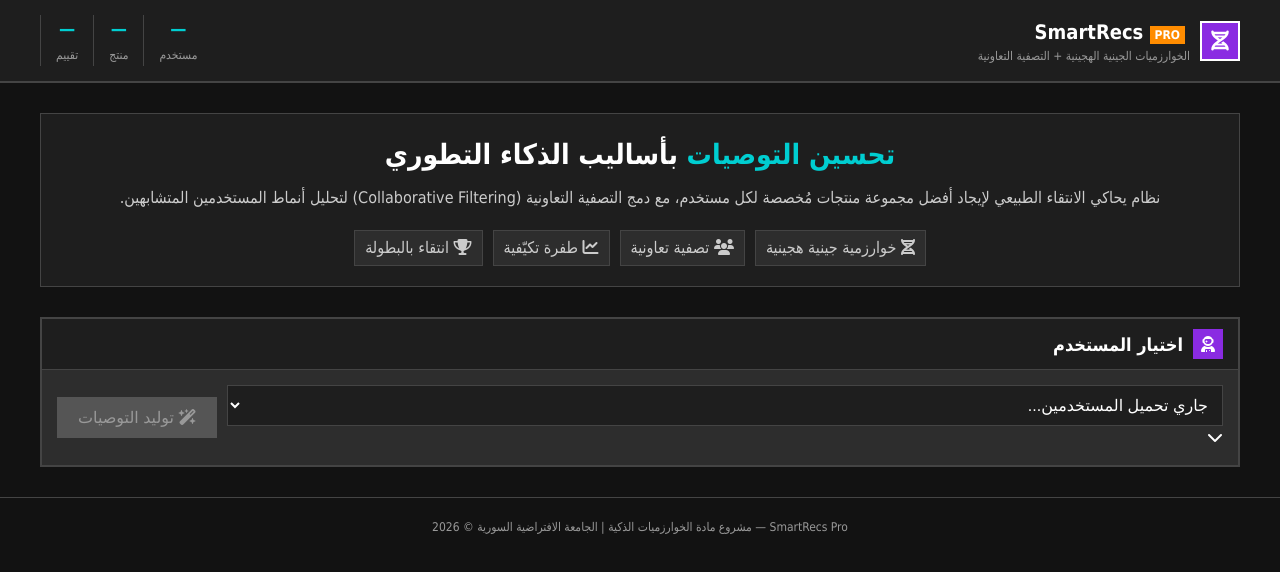
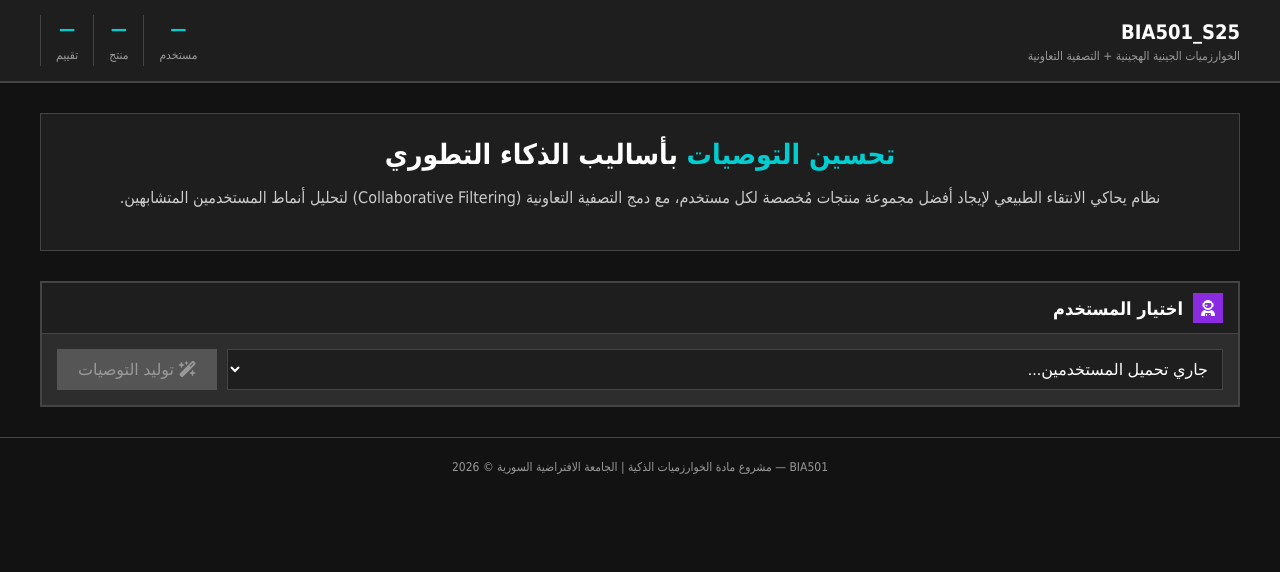
Before and after one commit to Kareemov03/BIA501_S25, a plain HTML site: page BIA_HW/frontend/index.html in a window 1280 px wide. Drawn offline with nearby package versions, Linux system fonts and the light colour scheme; no server answers.

Commit message:
fixed page

```diff
--- a/BIA_HW/frontend/index.html
+++ b/BIA_HW/frontend/index.html
@@ -1,9 +1,10 @@
 <!DOCTYPE html>
 <html lang="ar" dir="rtl">
 <head>
+    <!--Students: Kareem_215608 , Anas -->
     <meta charset="UTF-8">
     <meta name="viewport" content="width=device-width, initial-scale=1.0">
-    <title>SmartRecs Pro | نظام التوصيات الهجيني الذكي</title>
+    <title>BIA501 | نظام التوصيات الهجيني الذكي</title>
     <meta name="description" content="نظام توصيات ذكي يستخدم الخوارزميات الجينية الهجينية مع التصفية التعاونية لتحسين توصيات التجارة الإلكترونية">
     <link rel="preconnect" href="https://fonts.googleapis.com">
     <link href="https://fonts.googleapis.com/css2?family=Inter:wght@300;400;500;600;700;800;900&family=Cairo:wght@300;400;600;700;800&display=swap" rel="stylesheet">
@@ -22,11 +23,8 @@
     <header id="app-header">
         <div class="header-inner">
             <div class="logo">
-                <div class="logo-icon">
-                    <i class="fa-solid fa-dna"></i>
-                </div>
                 <div class="logo-text">
-                    <h1>SmartRecs <span class="pro-badge">PRO</span></h1>
+                    <h1>BIA501_S25</h1>
                     <p class="tagline">الخوارزميات الجينية الهجينية + التصفية التعاونية</p>
                 </div>
             </div>
@@ -61,12 +59,6 @@
                     نظام يحاكي الانتقاء الطبيعي لإيجاد أفضل مجموعة منتجات مُخصصة لكل مستخدم،
                     مع دمج التصفية التعاونية (Collaborative Filtering) لتحليل أنماط المستخدمين المتشابهين.
                 </p>
-                <div class="hero-features">
-                    <div class="feature-chip"><i class="fa-solid fa-dna"></i> خوارزمية جينية هجينية</div>
-                    <div class="feature-chip"><i class="fa-solid fa-users"></i> تصفية تعاونية</div>
-                    <div class="feature-chip"><i class="fa-solid fa-chart-line"></i> طفرة تكيّفية</div>
-                    <div class="feature-chip"><i class="fa-solid fa-trophy"></i> انتقاء بالبطولة</div>
-                </div>
             </div>
         </section>
 
@@ -82,7 +74,6 @@
                         <select id="userSelect">
                             <option value="" disabled selected>جاري تحميل المستخدمين...</option>
                         </select>
-                        <i class="fa-solid fa-chevron-down select-arrow"></i>
                     </div>
                     <button id="generateBtn" class="btn-primary" disabled>
                         <i class="fa-solid fa-wand-magic-sparkles"></i>
@@ -232,7 +223,7 @@
     <div id="toastContainer" class="toast-container"></div>
 
     <footer>
-        <p>SmartRecs Pro — مشروع مادة الخوارزميات الذكية | الجامعة الافتراضية السورية © 2026</p>
+        <p>BIA501 — مشروع مادة الخوارزميات الذكية | الجامعة الافتراضية السورية © 2026</p>
     </footer>
 
     <script src="script.js"></script>
```
Also changed, not shown: 1 other file.
